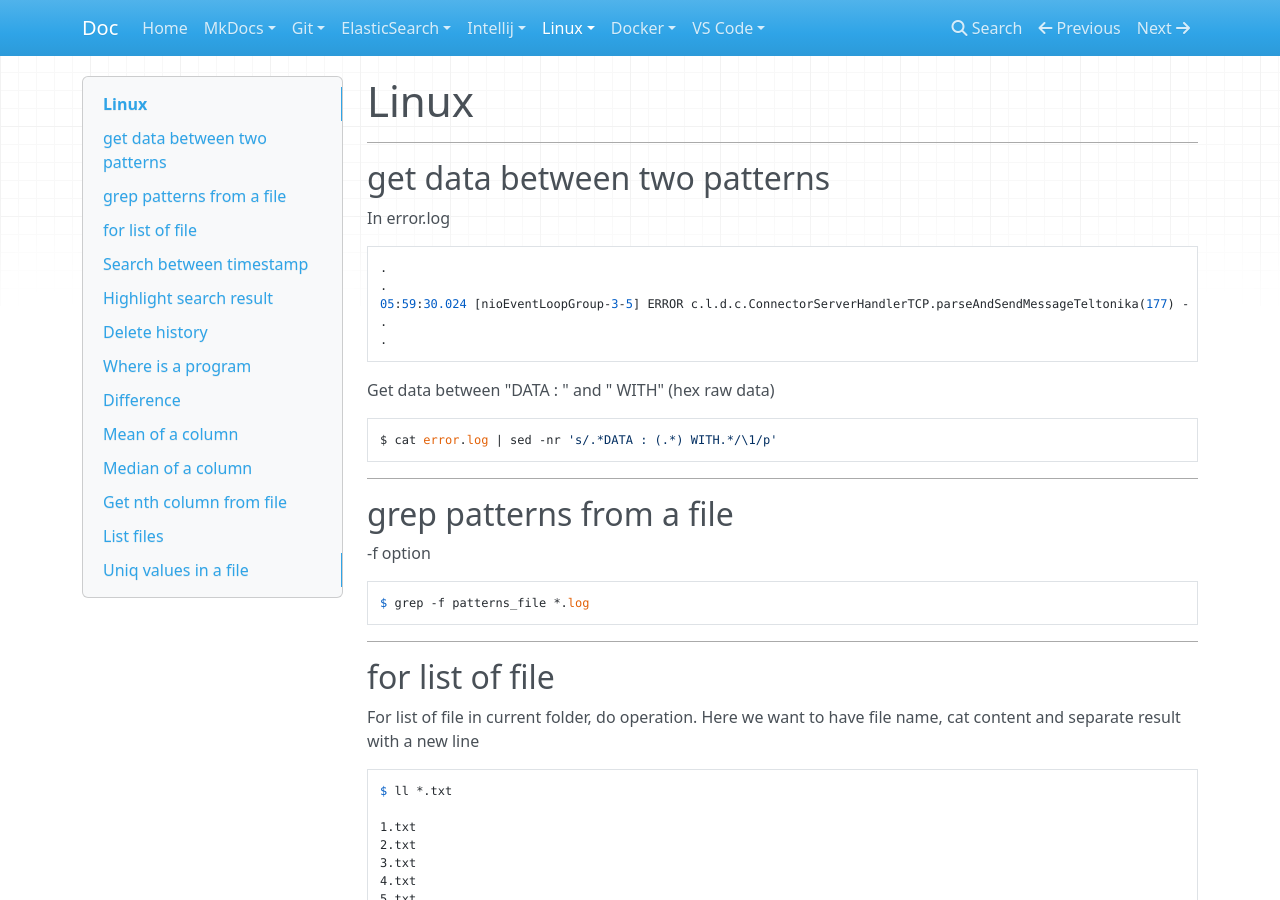
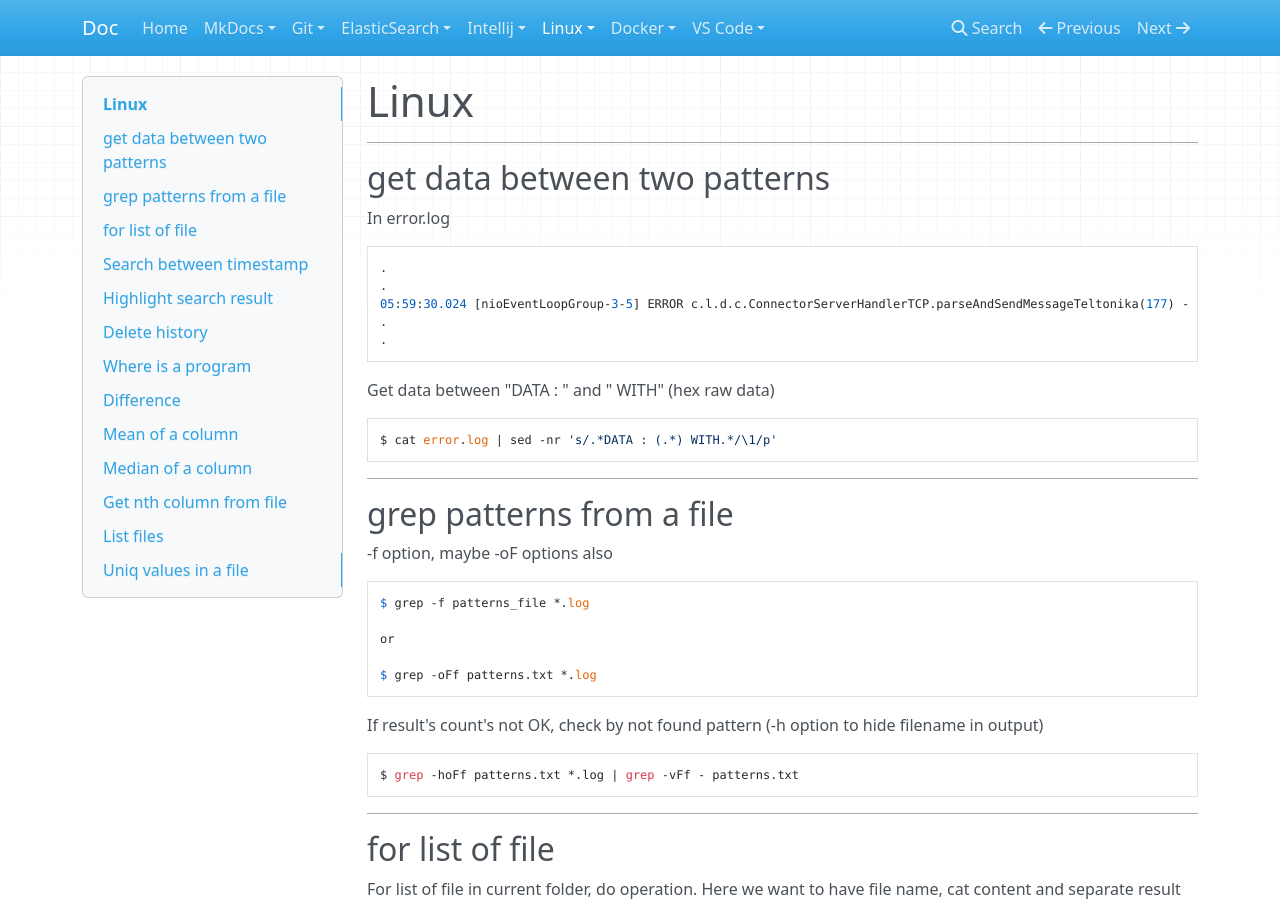
Before and after one commit to oldu73/doc, an MkDocs documentation site: the page built from docs/linux/linux.md, in a window 1280 px wide and 900 px high. Built offline with MkDocs 1.6.1, drawn with Linux system fonts in a browser that asks for light colours; nearby versions of some CDN libraries.

Commit message:
linux - grep patterns from a file - improve

````diff
--- a/docs/linux/linux.md
+++ b/docs/linux/linux.md
@@ -22,10 +22,20 @@ $ cat error.log | sed -nr 's/.*DATA : (.*) WITH.*/\1/p'
 
 ## grep patterns from a file
 
--f option
+-f option, maybe -oF options also
 
 ```
 $ grep -f patterns_file *.log
+
+or
+
+$ grep -oFf patterns.txt *.log
+```
+
+If result's count's not OK, check by not found pattern (-h option to hide filename in output)
+
+```
+$ grep -hoFf patterns.txt *.log | grep -vFf - patterns.txt
 ```
 
 ***
````
